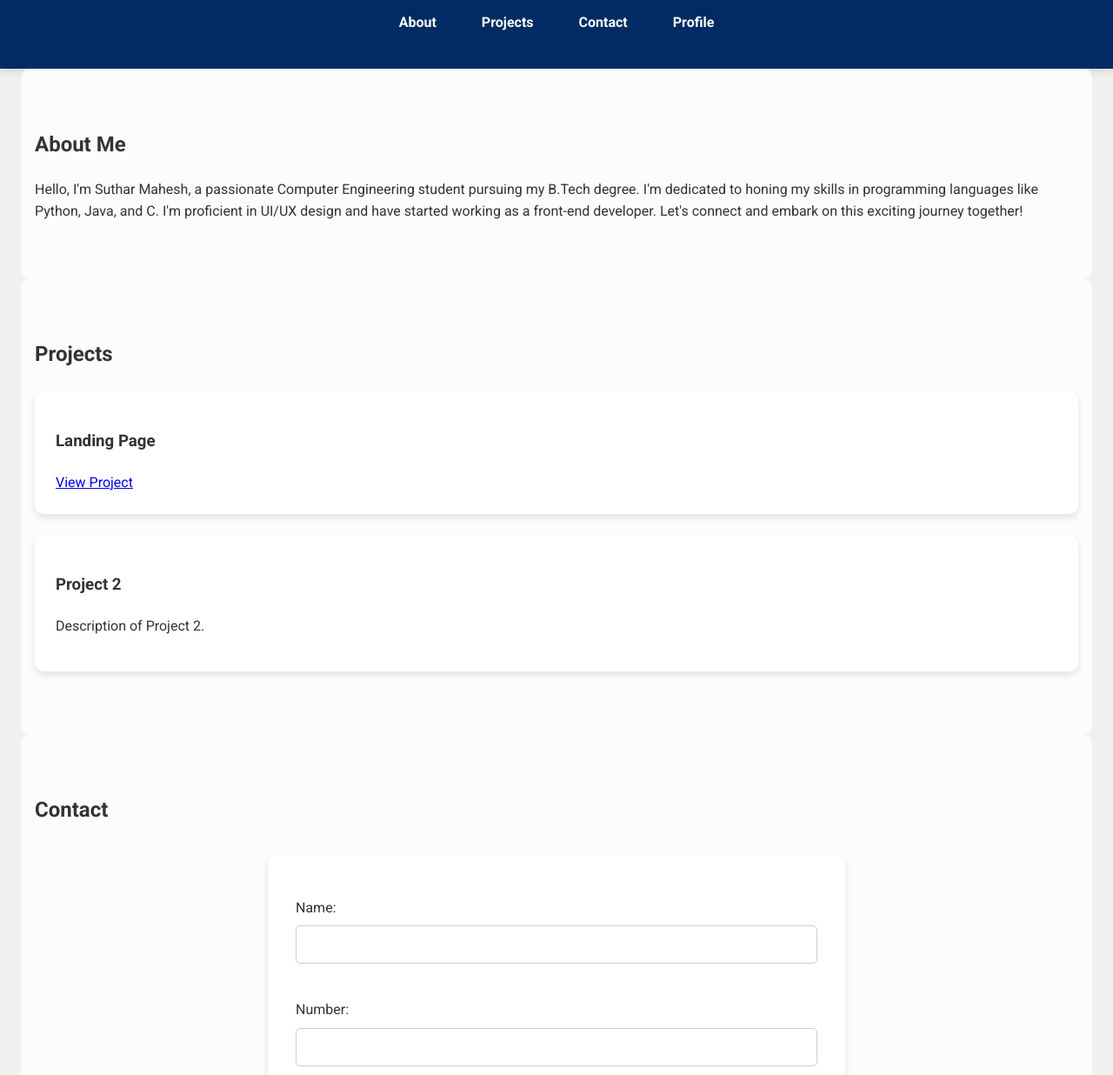
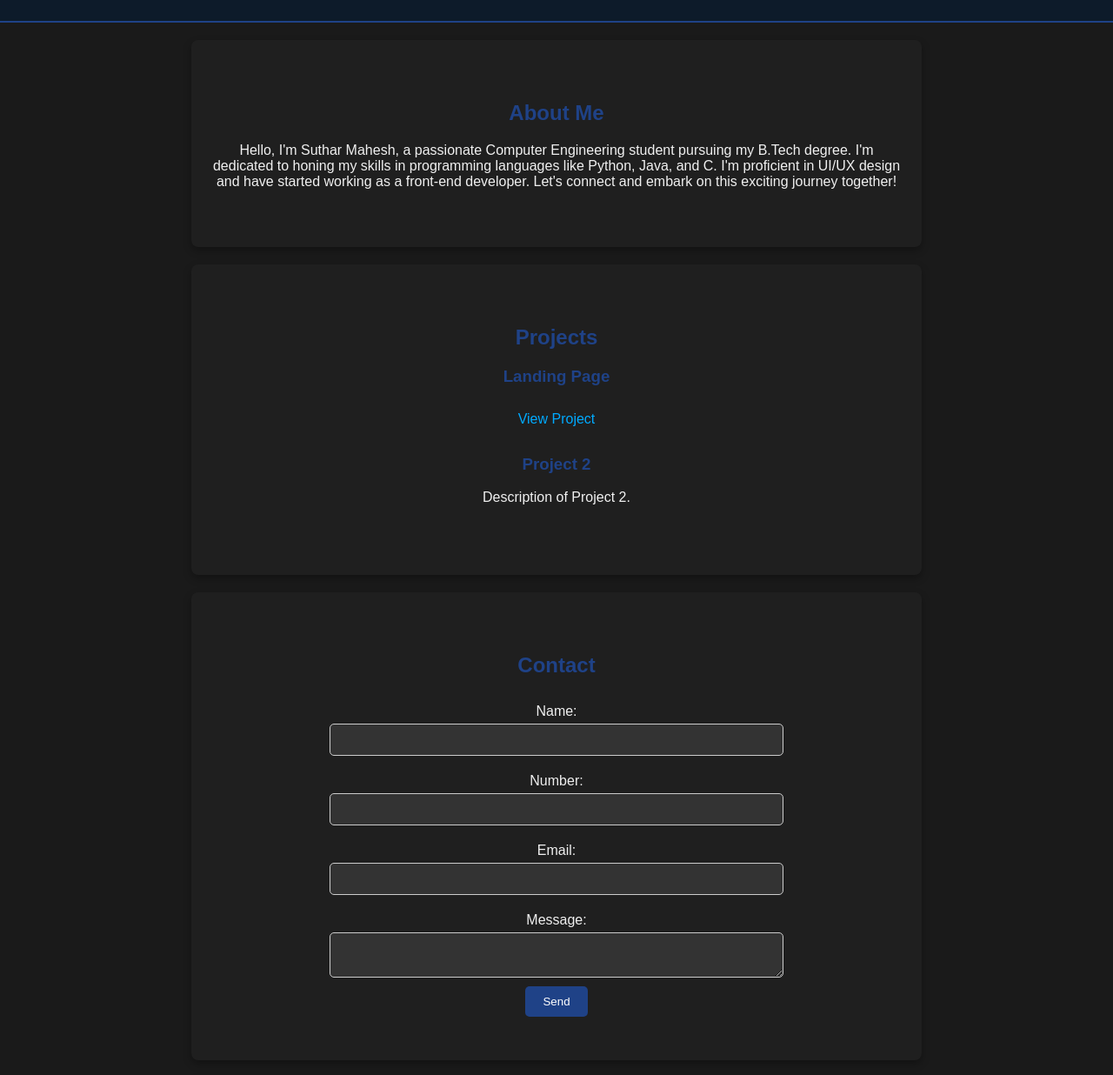
Before and after one commit to sutharmahesh05/protofolio2024, a plain HTML site: page index.html in a window 1280 px wide. Shown: the part 105-1341 px from the top of the page at 87% size. Drawn offline with Linux system fonts and the light colour scheme.

Commit message:
Update style.css

```diff
--- a/style.css
+++ b/style.css
@@ -1,120 +1,152 @@
-/* Google Fonts */
-@import url('https://fonts.googleapis.com/css2?family=Roboto:wght@400;700&display=swap');
-
+/* General Styles */
 body {
-    font-family: 'Roboto', sans-serif;
+    font-family: 'Arial', sans-serif;
     margin: 0;
     padding: 0;
-    line-height: 1.6;
-    background-color: #f0f0f0;
-    color: #333;
-    background-image: url('path/to/your/image.jpg'); /* Add the background image */
-    background-size: cover; /* Make the background image cover the entire area */
-    background-repeat: no-repeat; /* Prevent the background image from repeating */
-    background-attachment: fixed; /* Fix the background image when scrolling */
+    background-color: #1a1a1a;
+    color: #f0f0f0;
 }
 
 header {
-    background: #012c63; /* Change background color */
-    color: #fff;
-    padding: 1.5rem 0; /* Increase padding */
+    background: #0d1b2a;
+    color: #f0f0f0;
+    padding: 20px 0;
     text-align: center;
-    box-shadow: 0 4px 8px rgba(0, 0, 0, 0.1); /* Add shadow */
+    border-bottom: 2px solid #1f4287;
+}
+
+header h1 {
+    margin: 0;
+    font-size: 2.5rem;
+    animation: fadeInDown 1s ease-in-out;
 }
 
 nav ul {
     list-style: none;
     padding: 0;
+    display: flex;
+    justify-content: center;
+    margin-top: 10px;
 }
 
 nav ul li {
-    display: inline;
-    margin: 0 1.5rem; /* Increase margin */
+    margin: 0 15px;
 }
 
 nav ul li a {
-    color: #fff;
+    color: #f0f0f0;
     text-decoration: none;
-    font-weight: bold; /* Make font bold */
-    transition: color 0.3s ease; /* Add transition */
+    font-weight: bold;
+    padding: 10px 15px;
+    border-radius: 5px;
+    transition: background-color 0.3s, color 0.3s;
 }
 
-nav ul li a:hover {
-    color: #FFD700; /* Change color on hover */
+nav ul li a:hover, nav ul li a.active {
+    background-color: #1f4287;
+    color: #f0f0f0;
 }
 
-section {
-    padding: 3rem 1rem; /* Adjust padding */
-    max-width: 1200px;
-    margin: 0 auto; /* Center sections */
-    background-color: rgba(255, 255, 255, 0.8); /* Add background color with transparency */
-    border-radius: 10px; /* Add border radius */
+.section {
+    padding: 50px 20px;
+    margin: 20px auto;
+    background: #1f1f1f;
+    border-radius: 8px;
+    box-shadow: 0 4px 10px rgba(0, 0, 0, 0.3);
+    max-width: 800px;
+    text-align: center;
+    animation: fadeInUp 1s ease-in-out;
+}
+
+h2 {
+    color: #1f4287;
+    margin-bottom: 20px;
 }
 
 .project {
-    background: #ffffff;
-    margin: 1.5rem 0; /* Increase margin */
-    padding: 1.5rem; /* Increase padding */
-    border-radius: 10px; /* Increase border radius */
-    box-shadow: 0 4px 8px rgba(0, 0, 0, 0.1); /* Add shadow */
-    transition: transform 0.3s ease; /* Add transition */
+    margin-bottom: 30px;
 }
 
-.project:hover {
-    transform: translateY(-10px); /* Lift on hover */
+.project h3 {
+    color: #1f4287;
 }
 
-form {
-    max-width: 600px;
-    margin: 2rem auto; /* Adjust margin */
-    background: #fff;
-    padding: 2rem; /* Add padding */
-    border-radius: 10px; /* Add border radius */
-    box-shadow: 0 4px 8px rgba(0, 0, 0, 0.1); /* Add shadow */
+.project a {
+    display: inline-block;
+    margin-top: 10px;
+    color: #00aaff;
+    text-decoration: none;
+    border-bottom: 2px solid transparent;
+    transition: border-bottom 0.3s;
 }
 
-form label {
-    display: block;
-    margin: 1rem 0 0.5rem; /* Adjust margin */
+.project a:hover {
+    border-bottom: 2px solid #00aaff;
 }
 
-form input, form textarea {
-    width: 100%;
-    padding: 0.75rem; /* Increase padding */
-    margin-bottom: 1.5rem; /* Increase margin */
-    border: 1px solid #ccc;
-    border-radius: 5px; /* Add border radius */
-    box-sizing: border-box;
-    font-size: 1rem;
+#contact-form {
+    display: flex;
+    flex-direction: column;
+    align-items: center;
 }
 
-form button {
-    padding: 0.75rem 1.5rem; /* Adjust padding */
-    background: #4CAF50;
-    color: #fff;
-    border: none;
-    border-radius: 5px; /* Add border radius */
-    cursor: pointer;
-    font-size: 1rem;
-    transition: background 0.3s ease; /* Add transition */
+#contact-form label {
+    margin: 10px 0 5px;
 }
 
-form button:hover {
-    background: #45a049; /* Change background color on hover */
+#contact-form input, #contact-form textarea {
+    width: 100%;
+    max-width: 500px;
+    padding: 10px;
+    margin-bottom: 10px;
+    border: 1px solid #ccc;
+    border-radius: 5px;
+    background-color: #333;
+    color: #f0f0f0;
 }
 
-/* Responsive Design */
-@media (max-width: 768px) {
-    nav ul li {
-        display: block;
-        margin: 1rem 0;
+#contact-form button {
+    padding: 10px 20px;
+    background-color: #1f4287;
+    color: white;
+    border: none;
+    border-radius: 5px;
+    cursor: pointer;
+    transition: background-color 0.3s;
+}
+
+#contact-form button:hover {
+    background-color: #2785f4;
+}
+
+.profile-image {
+    border-radius: 50%;
+    margin: 20px 0;
+    width: 150px;
+    height: 150px;
+    object-fit: cover;
+    box-shadow: 0 4px 8px rgba(0, 0, 0, 0.5);
+}
+
+/* Animations */
+@keyframes fadeInDown {
+    from {
+        opacity: 0;
+        transform: translateY(-20px);
     }
-
-    nav ul li a {
-        font-size: 5.5rem;
-    }
-
-    section {
-        padding: 2rem 1rem;
+    to {
+        opacity: 1;
+        transform: translateY(0);
     }
 }
+
+@keyframes fadeInUp {
+    from {
+        opacity: 0;
+        transform: translateY(20px);
+    }
+    to {
+        opacity: 1;
+        transform: translateY(0);
+    }
+}
```
